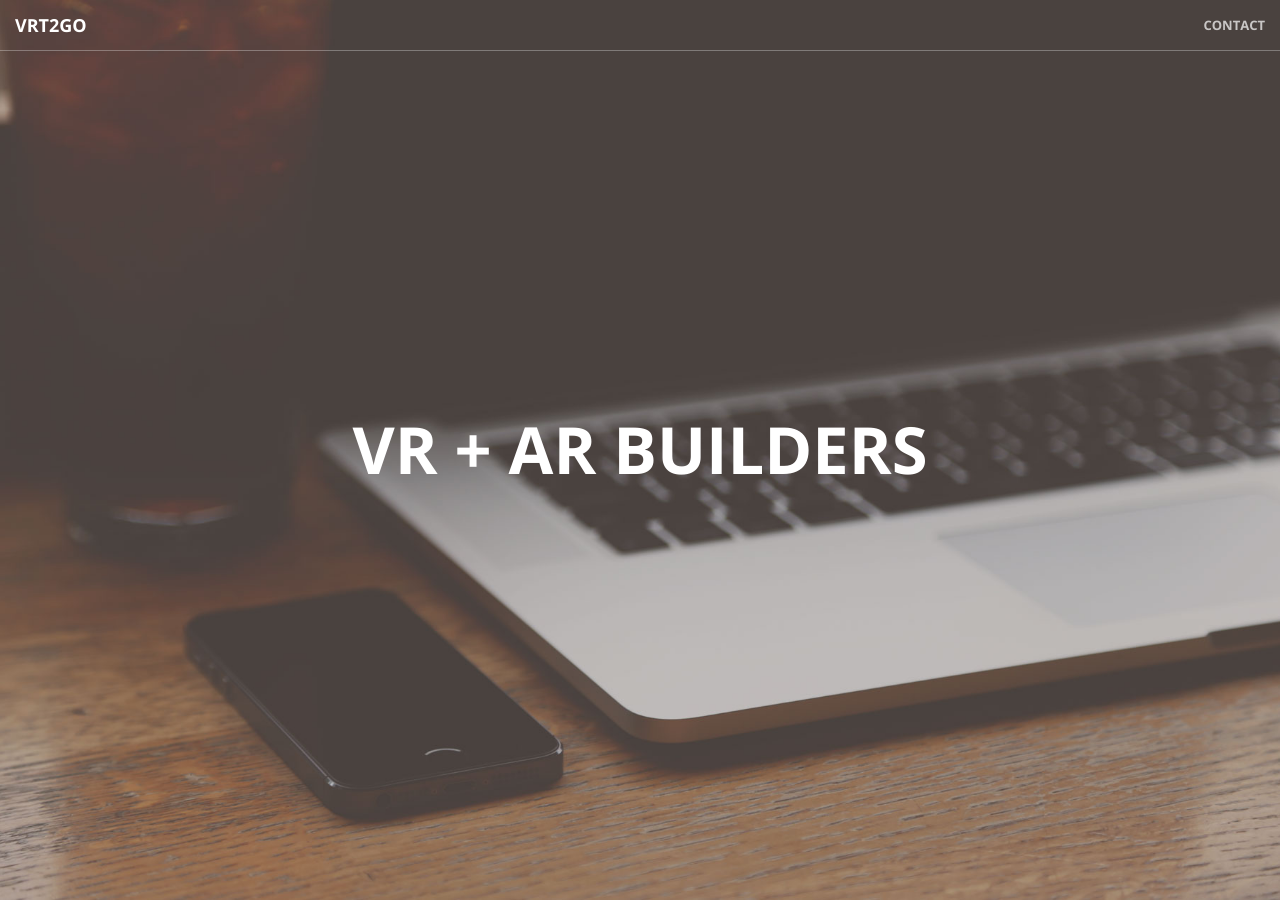
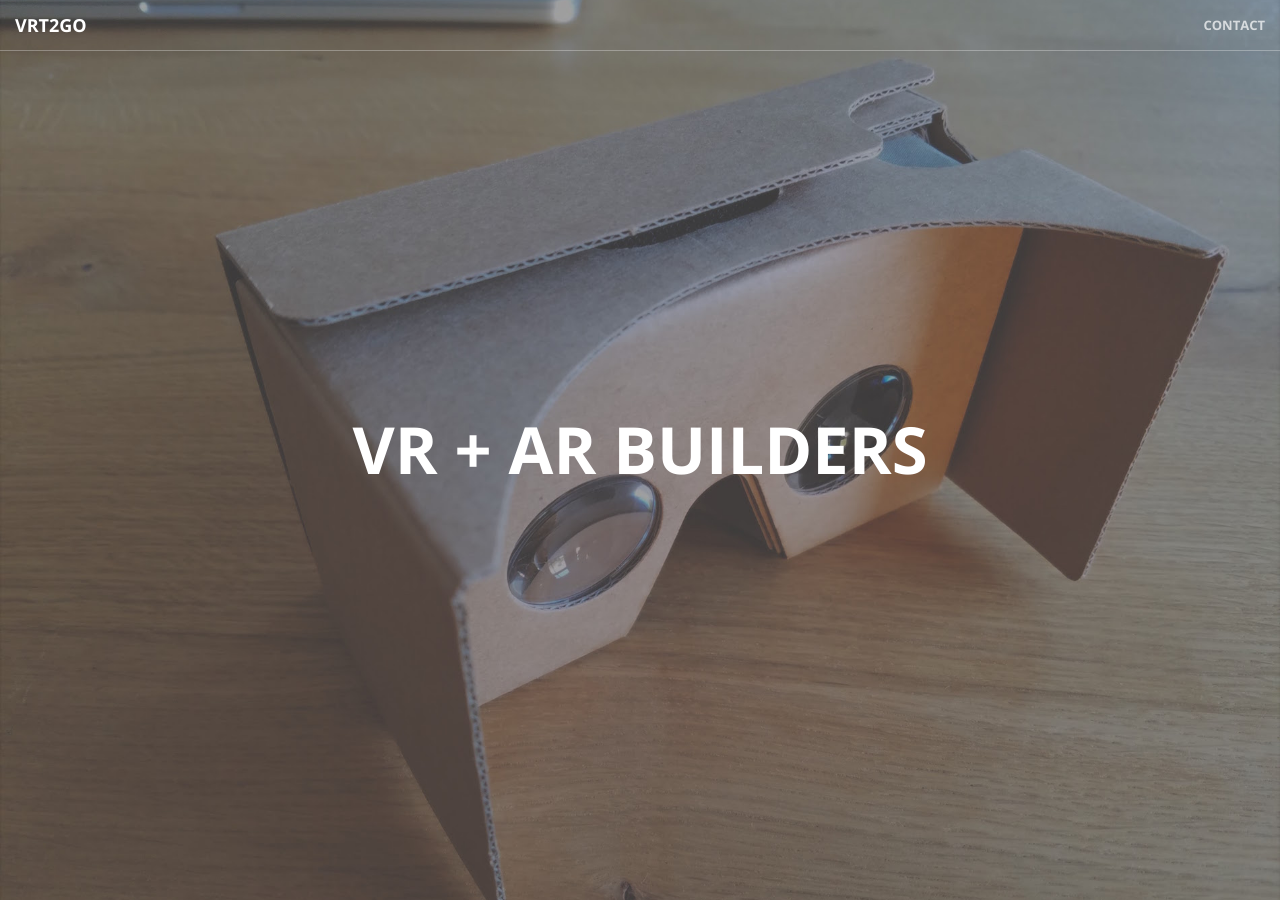
Before and after one commit to VRT2Go/vrt2go.github.io, a Jekyll site: the page built from index.html, in a window 1280 px wide and 900 px high. Built offline with Jekyll 4.4.1, drawn with Linux system fonts in a browser that asks for light colours.

Commit message:
new background image

```diff
--- a/_sass/_base.scss
+++ b/_sass/_base.scss
@@ -155,7 +155,7 @@ header {
     min-height: auto;
     @include background-cover;
     background-position: center;
-    background-image: url('../img/header.jpg');
+    background-image: url('../img/cardboard_bg.jpg');
     text-align: center;
     color: white;
     .header-content {
```
Also changed, not shown: img/cardboard_bg.jpg (added).
